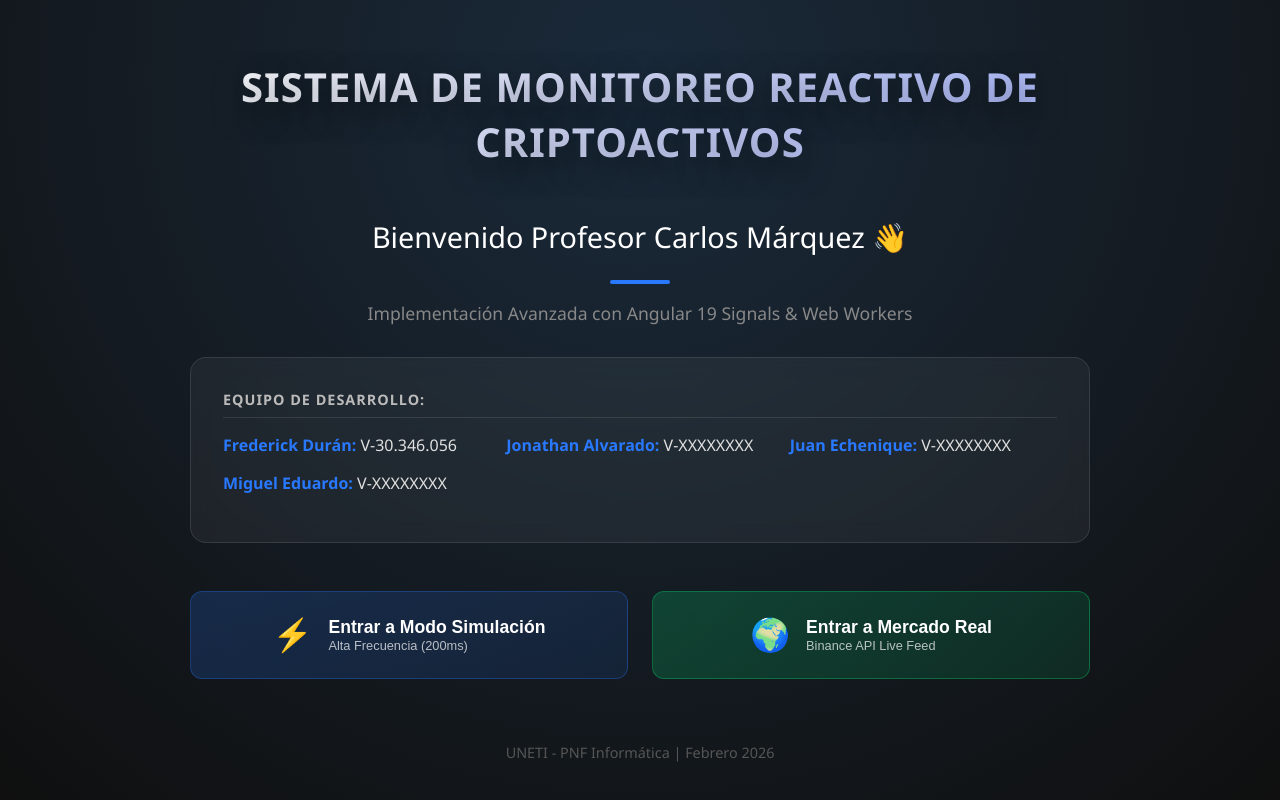
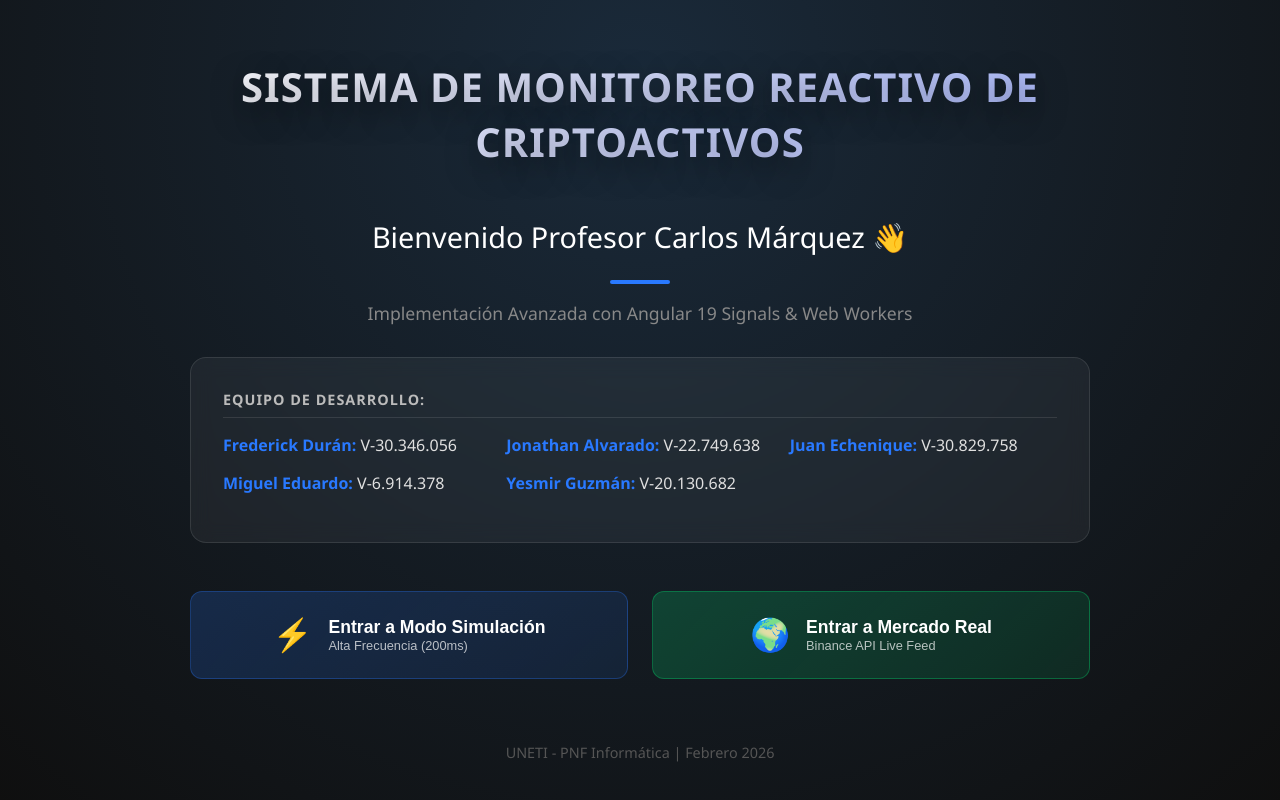
Before and after one commit to ragnarsson03/crypto-angular, an Angular app: page / in a window 1280 px wide. Built offline with nearby package versions, Linux system fonts and the light colour scheme.

Commit message:
Update Cédulas

```diff
--- a/src/app/features/home/home.component.ts
+++ b/src/app/features/home/home.component.ts
@@ -21,9 +21,10 @@ import { Router, RouterModule } from '@angular/router';
           <h3>Equipo de Desarrollo:</h3>
           <ul>
             <li><strong>Frederick Durán:</strong> V-30.346.056</li>
-            <li><strong>Jonathan Alvarado:</strong> V-XXXXXXXX</li>
-            <li><strong>Juan Echenique:</strong> V-XXXXXXXX</li>
-            <li><strong>Miguel Eduardo:</strong> V-XXXXXXXX</li>
+            <li><strong>Jonathan Alvarado:</strong> V-22.749.638</li>
+            <li><strong>Juan Echenique:</strong> V-30.829.758</li>
+            <li><strong>Miguel Eduardo:</strong> V-6.914.378</li>
+            <li><strong>Yesmir Guzmán:</strong> V-20.130.682 </li>
           </ul>
         </div>
 
```
Lines whose indentation alone changed are shown as unchanged.
